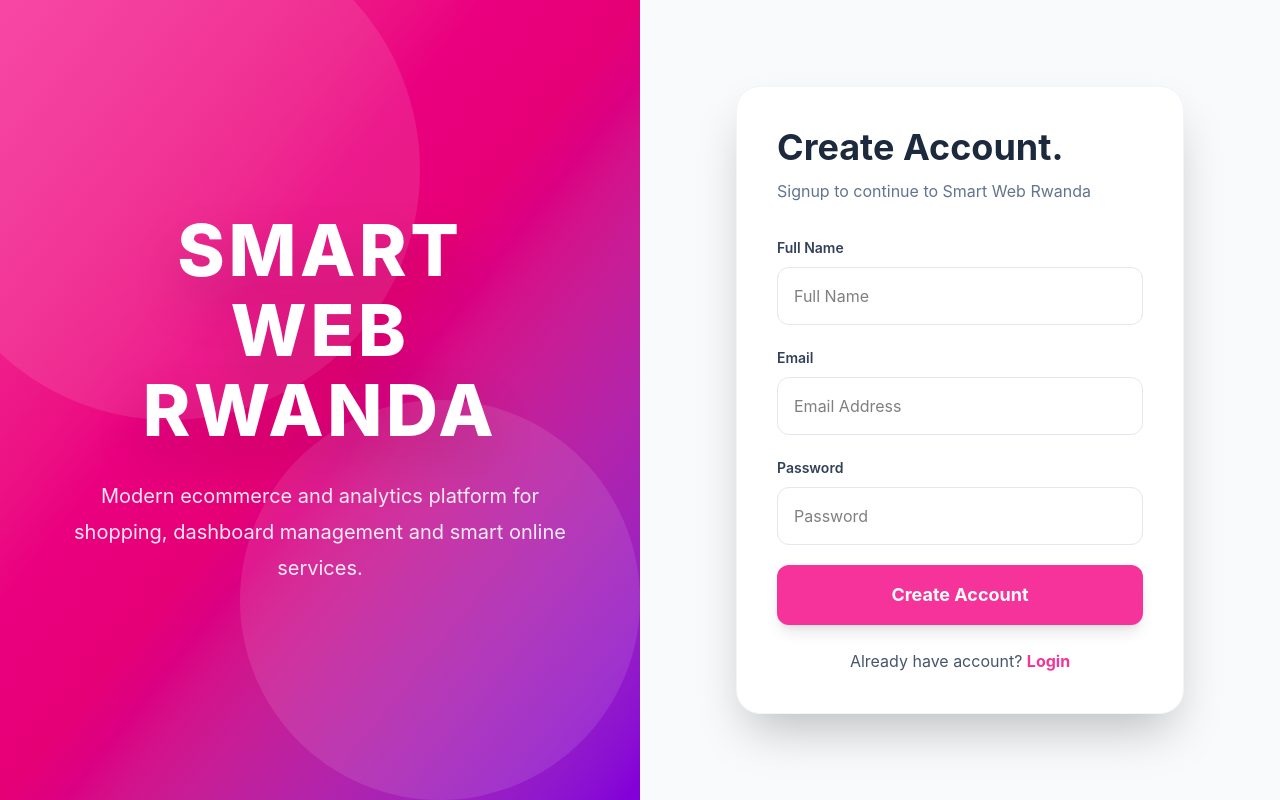
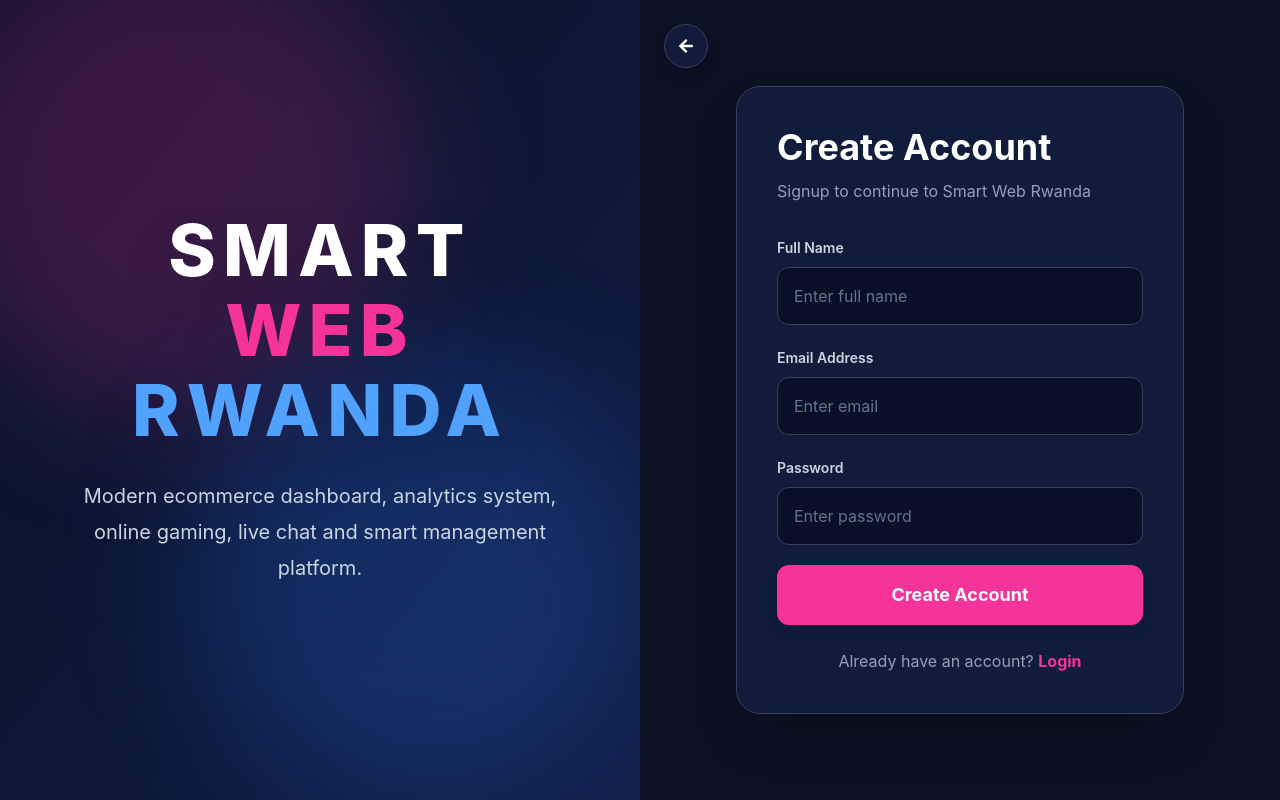
Before and after one commit to agizenezayesulove/smartweb, a React (Vite) app in the folder dash/: page /signup in a window 1280 px wide. Built offline with nearby package versions, Linux system fonts and the light colour scheme.

Commit message:
updated signup page

```diff
--- a/dash/src/pages/Signup.jsx
+++ b/dash/src/pages/Signup.jsx
@@ -1,122 +1,159 @@
 import React, { useState } from "react";
 import { useNavigate } from "react-router-dom";
+
+import { FaArrowLeft } from "react-icons/fa";
 
 function Signup() {
   const navigate = useNavigate();
 
   const [name, setName] = useState("");
   const [email, setEmail] = useState("");
-  const [password, setPassword] = useState("");
+  const [password, setPassword] =
+    useState("");
 
   const handleSignup = (e) => {
     e.preventDefault();
 
     if (name && email && password) {
+      alert("Account Created Successfully");
+
       navigate("/");
+    } else {
+      alert("Please fill all fields");
     }
   };
 
   return (
-    <div className="min-h-screen grid lg:grid-cols-2 bg-white">
+    <div className="min-h-screen grid lg:grid-cols-2 bg-[#071028] overflow-hidden">
+      {/* LEFT SIDE */}
+      <div className="hidden lg:flex items-center justify-center relative overflow-hidden bg-gradient-to-br from-[#071028] via-[#0b1736] to-[#12204a]">
+        {/* GLOW EFFECTS */}
+        <div className="absolute w-[500px] h-[500px] rounded-full bg-pink-500/20 blur-3xl -top-20 -left-20"></div>
 
-      {/* LEFT SIDE */}
-      <div className="hidden lg:flex items-center justify-center bg-gradient-to-br from-pink-500 via-pink-600 to-purple-700 relative overflow-hidden">
-
-        {/* DECORATION */}
-        <div className="absolute w-[500px] h-[500px] bg-white/10 rounded-full -top-20 -left-20"></div>
-
-        <div className="absolute w-[400px] h-[400px] bg-white/10 rounded-full bottom-0 right-0"></div>
+        <div className="absolute w-[450px] h-[450px] rounded-full bg-blue-500/20 blur-3xl bottom-0 right-0"></div>
 
         {/* CONTENT */}
         <div className="z-10 text-center px-10">
-          <h1 className="text-7xl font-extrabold text-white tracking-wider drop-shadow-2xl">
+          <h1 className="text-7xl font-extrabold text-white tracking-widest drop-shadow-2xl">
             SMART
           </h1>
 
-          <h1 className="text-7xl font-extrabold text-white tracking-wider drop-shadow-2xl mt-2">
+          <h1 className="text-7xl font-extrabold text-pink-500 tracking-widest drop-shadow-2xl mt-2">
             WEB
           </h1>
 
-          <h1 className="text-7xl font-extrabold text-white tracking-wider drop-shadow-2xl mt-2">
+          <h1 className="text-7xl font-extrabold text-blue-400 tracking-widest drop-shadow-2xl mt-2">
             RWANDA
           </h1>
 
-          <p className="mt-8 text-white/90 text-xl leading-9 max-w-lg">
-            Modern ecommerce and analytics platform for shopping,
-            dashboard management and smart online services.
+          <p className="mt-8 text-slate-300 text-xl leading-9 max-w-lg">
+            Modern ecommerce dashboard,
+            analytics system, online
+            gaming, live chat and smart
+            management platform.
           </p>
         </div>
       </div>
 
       {/* RIGHT SIDE */}
-      <div className="flex items-center justify-center bg-[#f8fafc] px-6">
+      <div className="relative flex items-center justify-center px-6 py-10 bg-[#0b1224]">
 
-        <div className="w-full max-w-md bg-white rounded-3xl shadow-2xl p-10 border border-slate-100">
+        {/* BACK BUTTON */}
+        <button
+          onClick={() => navigate("/")}
+          className="absolute top-6 left-6 w-11 h-11 rounded-full bg-[#111c3d] border border-slate-700 flex items-center justify-center text-white hover:bg-pink-500 transition-all duration-300 shadow-lg"
+        >
+          <FaArrowLeft />
+        </button>
 
+        {/* CARD */}
+        <div className="w-full max-w-md bg-[#111c3d] border border-slate-700 rounded-3xl shadow-2xl p-10">
+
+          {/* TOP */}
           <div className="mb-8">
-            <h2 className="text-4xl font-bold text-slate-800">
-              Create Account.
+            <h2 className="text-4xl font-bold text-white">
+              Create Account
             </h2>
 
-            <p className="text-slate-500 mt-3">
-              Signup to continue to Smart Web Rwanda
+            <p className="text-slate-400 mt-3">
+              Signup to continue to Smart
+              Web Rwanda
             </p>
           </div>
 
-          <form onSubmit={handleSignup} className="space-y-5">
-
+          {/* FORM */}
+          <form
+            onSubmit={handleSignup}
+            className="space-y-5"
+          >
+            {/* NAME */}
             <div>
-              <label className="text-sm font-semibold text-slate-700">
+              <label className="text-sm font-semibold text-slate-300">
                 Full Name
               </label>
 
               <input
                 type="text"
-                placeholder="Full Name"
-                className="w-full mt-2 p-4 rounded-xl border border-slate-200 outline-none focus:border-pink-500 focus:ring-4 focus:ring-pink-100 transition-all"
-                onChange={(e) => setName(e.target.value)}
+                placeholder="Enter full name"
+                value={name}
+                onChange={(e) =>
+                  setName(e.target.value)
+                }
+                className="w-full mt-2 p-4 rounded-xl bg-[#071028] border border-slate-700 text-white placeholder:text-slate-500 outline-none focus:border-pink-500 focus:ring-4 focus:ring-pink-500/20 transition-all"
               />
             </div>
 
+            {/* EMAIL */}
             <div>
-              <label className="text-sm font-semibold text-slate-700">
-                Email
+              <label className="text-sm font-semibold text-slate-300">
+                Email Address
               </label>
 
               <input
                 type="email"
-                placeholder="Email Address"
-                className="w-full mt-2 p-4 rounded-xl border border-slate-200 outline-none focus:border-pink-500 focus:ring-4 focus:ring-pink-100 transition-all"
-                onChange={(e) => setEmail(e.target.value)}
+                placeholder="Enter email"
+                value={email}
+                onChange={(e) =>
+                  setEmail(e.target.value)
+                }
+                className="w-full mt-2 p-4 rounded-xl bg-[#071028] border border-slate-700 text-white placeholder:text-slate-500 outline-none focus:border-pink-500 focus:ring-4 focus:ring-pink-500/20 transition-all"
               />
             </div>
 
+            {/* PASSWORD */}
             <div>
-              <label className="text-sm font-semibold text-slate-700">
+              <label className="text-sm font-semibold text-slate-300">
                 Password
               </label>
 
               <input
                 type="password"
-                placeholder="Password"
-                className="w-full mt-2 p-4 rounded-xl border border-slate-200 outline-none focus:border-pink-500 focus:ring-4 focus:ring-pink-100 transition-all"
-                onChange={(e) => setPassword(e.target.value)}
+                placeholder="Enter password"
+                value={password}
+                onChange={(e) =>
+                  setPassword(e.target.value)
+                }
+                className="w-full mt-2 p-4 rounded-xl bg-[#071028] border border-slate-700 text-white placeholder:text-slate-500 outline-none focus:border-pink-500 focus:ring-4 focus:ring-pink-500/20 transition-all"
               />
             </div>
 
+            {/* BUTTON */}
             <button
               type="submit"
-              className="w-full bg-pink-500 hover:bg-pink-600 text-white p-4 rounded-xl font-bold text-lg shadow-lg hover:shadow-pink-300 transition-all duration-300"
+              className="w-full bg-pink-500 hover:bg-pink-600 text-white p-4 rounded-xl font-bold text-lg shadow-lg hover:shadow-pink-500/30 transition-all duration-300"
             >
               Create Account
             </button>
           </form>
 
-          <p className="mt-6 text-slate-600 text-center">
-            Already have account?{" "}
+          {/* LOGIN */}
+          <p className="mt-6 text-slate-400 text-center">
+            Already have an account?{" "}
             <span
-              className="text-pink-500 font-bold cursor-pointer hover:text-pink-600"
-              onClick={() => navigate("/login")}
+              className="text-pink-500 font-bold cursor-pointer hover:text-pink-400"
+              onClick={() =>
+                navigate("/login")
+              }
             >
               Login
             </span>
```
